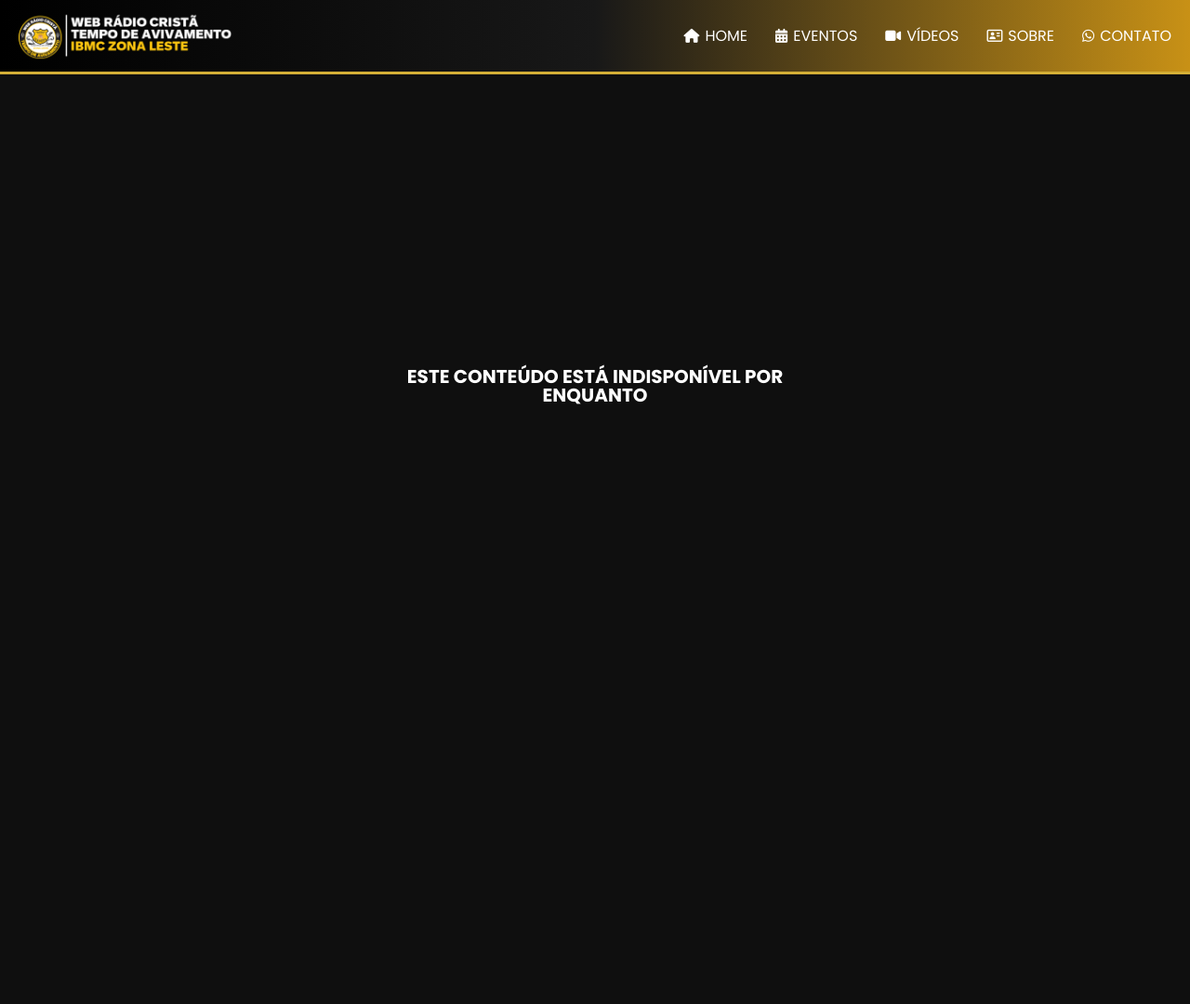
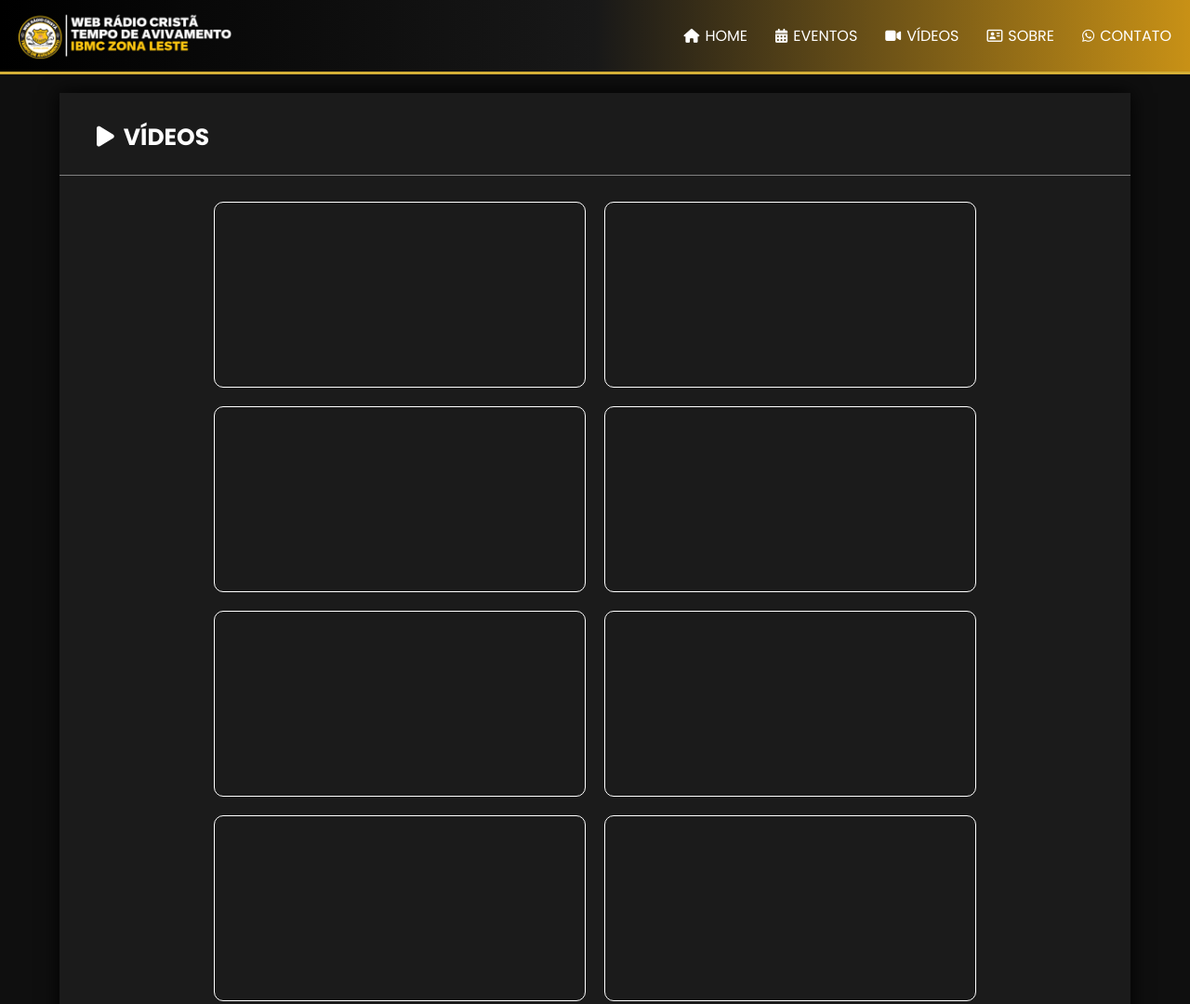
Before and after one commit to victorlima-legendary/TEMPO_DE_AVIVAMENTO_WEB_RADIO, a plain HTML site: page videos.html in a window 1280 px wide. Shown: the top 1080 px of the page at 93% size. Before the commit the page ends 800 px from the top, so only its background shows below. Drawn offline with Linux system fonts and the light colour scheme.

Commit message:
added videos section.

```diff
--- a/header.html
+++ b/header.html
@@ -1,5 +1,7 @@
 <header>
-  <img height="55px" src="./src/assets/image.png" alt="Logo Rádio" />
+  <a href="./index.html"
+    ><img height="55px" src="./src/assets/image.png" alt="Logo Rádio"
+  /></a>
   <nav class="menu_desktop">
     <a href="./index.html"><span class="fa-solid fa-house"></span>HOME</a>
     <a href="./eventos.html"
--- a/src/style/videos.css
+++ b/src/style/videos.css
@@ -1,23 +1,43 @@
-.main-videos {
+.videos-content {
+  display: flex;
+  justify-content: start;
+  align-items: center;
+  flex-direction: column;
+  margin-top: 100px;
+  width: 90%;
+  height: 100%;
+  background: #1b1b1b;
+  overflow: hidden;
+  box-shadow: 0 0 20px 0 black;
+  margin-bottom: 20px;
+}
+.videos_content {
   display: flex;
   justify-content: center;
-  align-items: center;
+  flex-wrap: wrap;
   width: 100%;
-  height: 80vh;
-  margin-top: 75px;
-  padding: 40px 0 0 0;
+  padding: 28px 0;
+  gap: 20px;
 }
 
-.main-videos .main-videos__content {
+.videos-content span {
+  text-transform: uppercase;
+  font-weight: 700;
   display: flex;
-  align-items: center;
-  justify-content: center;
+  gap: 10px;
+  width: 100%;
+  padding: 35px 20px 28px 40px;
+  font-size: 25px;
+  border-bottom: 1px solid gray;
 }
 
-.main-videos span {
-  display: inline-block;
-  width: 80%;
-  text-align: center;
-  font-size: 20px;
-  font-weight: 700;
+#videos__content {
+  justify-content: center;
+  flex-basis: 400px;
+  width: 250px;
+  height: 200px;
+  border-radius: 10px;
+  border: 1px solid white;
 }
+
+/* ================================= */
--- a/videos.html
+++ b/videos.html
@@ -3,24 +3,44 @@
   <head>
     <meta charset="UTF-8" />
     <meta name="viewport" content="width=device-width, initial-scale=1.0" />
-    <meta name="author" content="" />
-    <meta name="description" content="" />
-    <meta name="keywords" content="" />
     <title>WEB RÁDIO - TEMPO DE AVIVAMENTO</title>
-    <link
-      rel="shortcut icon"
-      href="./src/assets/favicon.png"
-      type="image/x-icon"
-    />
+    <!-- Pré-carregar CSS -->
+    <link rel="preload" href="./src/style/player.css" as="style" />
+    <link rel="preload" href="./src/style/main.css" as="style" />
+    <link rel="preload" href="./src/style/footer.css" as="style" />
+    <link rel="preload" href="./src/style/ads_content.css" as="style" />
+    <link rel="preload" href="./src/style/style.css" as="style" />
+    <link rel="preload" href="./src/style/reset.css" as="style" />
+    <link rel="preload" href="./src/style/keyframes.css" as="style" />
+    <link rel="preload" href="./src/style/eventos_section.css" as="style" />
+    <link rel="preload" href="./src/style/slider.css" as="style" />
+    <link rel="preload" href="./src/style/vars.css" as="style" />
+    <link rel="preload" href="./src/style/dropdown_mobile.css" as="style" />
+    <link rel="preload" href="./src/style/header.css" as="style" />
+    <link rel="preload" href="./src/style/media-queries.css" as="style" />
+
+    <!-- Links para CSS -->
+    <link rel="stylesheet" href="./src/style/videos.css" />
+    <link rel="stylesheet" href="./src/style/player.css" />
+    <link rel="stylesheet" href="./src/style/main.css" />
+    <link rel="stylesheet" href="./src/style/footer.css" />
+    <link rel="stylesheet" href="./src/style/keyframes.css" />
+    <link rel="stylesheet" href="./src/style/style.css" />
+    <link rel="stylesheet" href="./src/style/ads_content.css" />
+    <link rel="stylesheet" href="./src/style/eventos_section.css" />
     <link rel="stylesheet" href="./src/style/reset.css" />
-    <link rel="stylesheet" href="./src/style/style.css" />
+    <link rel="stylesheet" href="./src/style/slider.css" />
+    <link rel="stylesheet" href="./src/style/sections.css" />
     <link rel="stylesheet" href="./src/style/vars.css" />
-    <link rel="stylesheet" href="./src/style/slide.css" />
-    <link rel="stylesheet" href="./src/style/videos.css" />
     <link rel="stylesheet" href="./src/style/dropdown_mobile.css" />
     <link rel="stylesheet" href="./src/style/header.css" />
-    <link rel="stylesheet" href="./src/style/player.css" />
     <link rel="stylesheet" href="./src/style/media-queries.css" />
+
+    <link
+      href="https://fonts.googleapis.com/css2?family=Poppins:wght@300;400;600&display=swap"
+      rel="stylesheet"
+    />
+
     <!-- LINK CSS ICONS -->
     <link
       rel="stylesheet"
@@ -33,14 +53,20 @@
   <body>
     <div id="header"></div>
     <!--  -->
-    <div class="main-videos">
-      <div class="main-videos__content">
-        <!--  -->
-        <span>ESTE CONTEÚDO ESTÁ INDISPONÍVEL POR ENQUANTO</span>
-        <!--  -->
+    <div class="videos-content">
+      <span><i class="fa fa-play"></i>vídeos</span>
+      <div class="videos_content">
+        <div id="videos__content"></div>
+        <div id="videos__content"></div>
+        <div id="videos__content"></div>
+        <div id="videos__content"></div>
+        <div id="videos__content"></div>
+        <div id="videos__content"></div>
+        <div id="videos__content"></div>
+        <div id="videos__content"></div>
+        <div id="videos__content"></div>
       </div>
     </div>
-    <!--  -->
     <script>
       /* CARREGAR CABEÇALHO */
       fetch("header.html")
```
